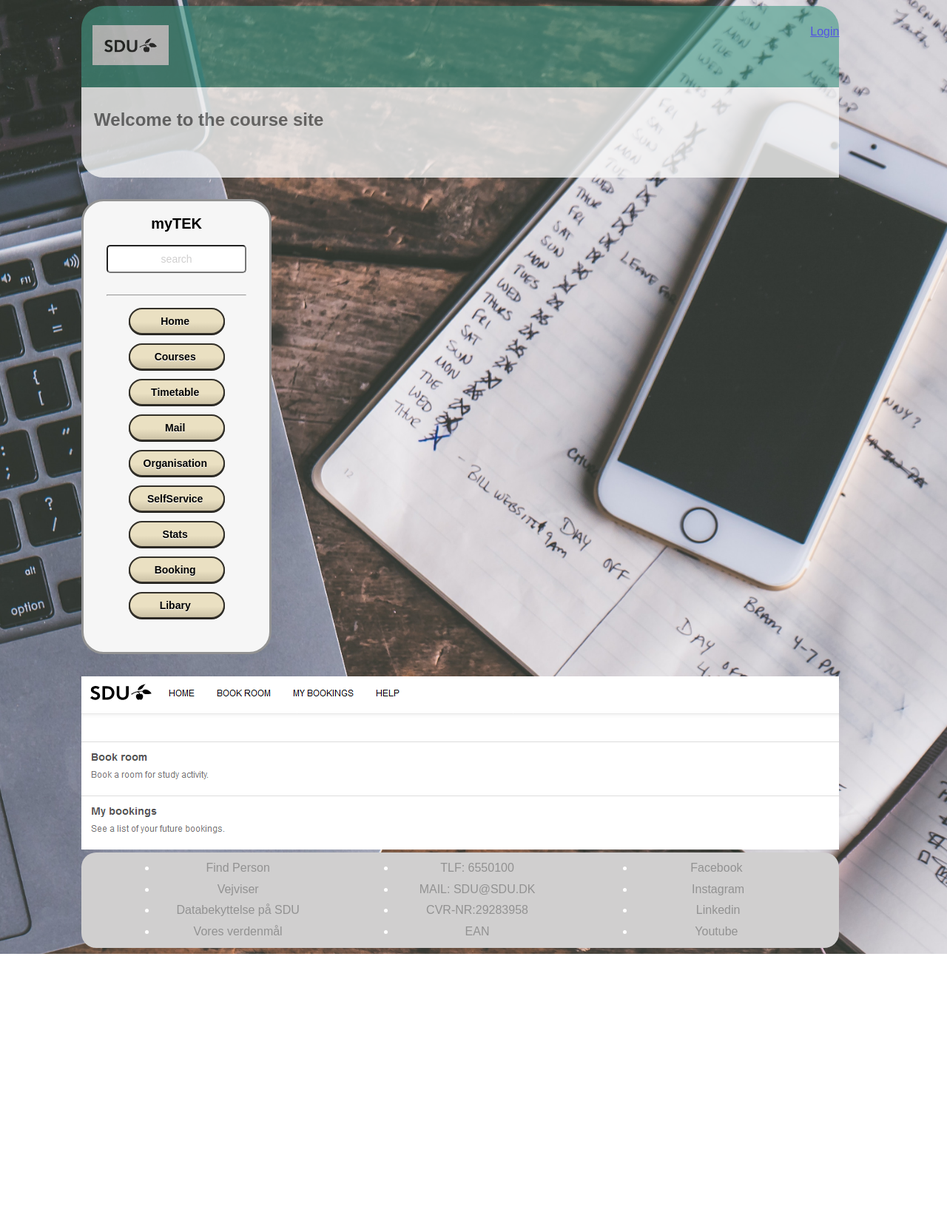
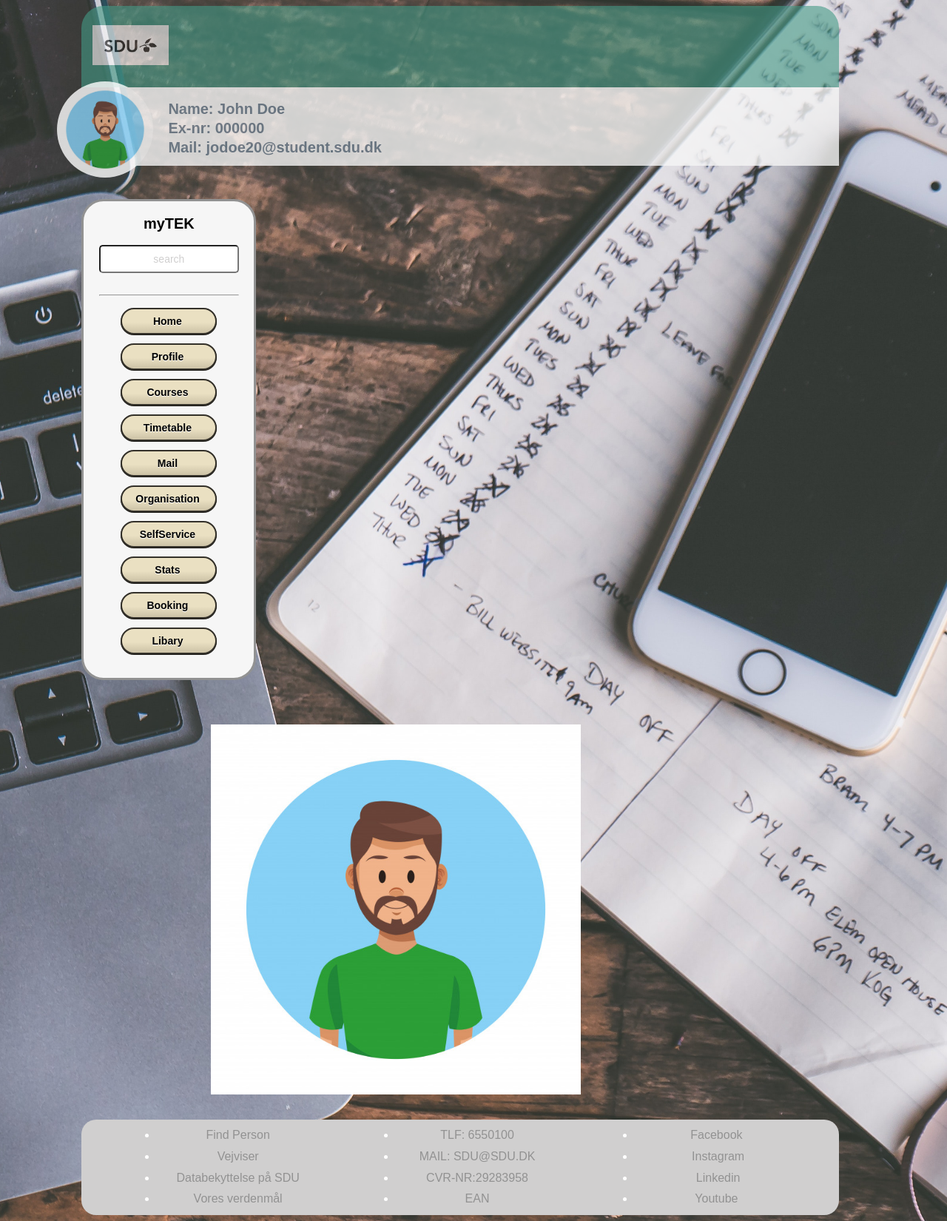
Before and after one commit to MagnusRoemer/BlackBoard2.0, a PHP site: page /Profile.html in a window 1280 px wide. Shown: the whole page at 74% size. Before the commit the page ends 1289 px from the top, so only its background shows below. Run offline with PHP 8.4, Linux system fonts and the light colour scheme.

Commit message:
Profile.html added + Cosmetic Change

```diff
--- a/Assets/styles/stylesheet.css
+++ b/Assets/styles/stylesheet.css
@@ -42,19 +42,21 @@ header {
 	font-family: 'Montserrat', sans-serif;
 	clear: both;
 	background-color: rgba(246,246,246,1.00);
-	color: dimgrey;
+	color: slategrey;
 	padding-left: 15px;
-	padding: 10px;
+	padding: 2px;
     border-bottom-left-radius: 30px;
+}
+#offer ul li{
+    margin: 8px;
+}
 
-}
 #offer ul li a{
     float:left;
     position: absolute;
     margin-left: 20px;
     font-size: 20px;
     font-weight: bold;
-
 }
 
 #offer #profilePic{
@@ -62,7 +64,7 @@ header {
     float: left;
     border-radius: 65px;
     margin-left: -35px;
-    margin-top: -25px;
+    margin-top: -10px;
 
 }
 
@@ -77,12 +79,12 @@ header {
 	font-family: 'Montserrat', sans-serif;
 	color: rgba(146,146,146,1.00);
 	float: left;
-	padding-left: 3%;
-	padding-right: 3%;
+	padding-left: 2%;
+	padding-right: 2%;
 	text-align: center;
 	background-color: rgba(246,246,246,1.00);
 	padding-top: 3px;
-	padding-bottom: 16px;
+	padding-bottom: 3px;
 	margin-bottom: 30px;
 	border-style: solid;
 	border-radius: 30px;
@@ -393,74 +395,12 @@ header #headerLinks a {
 	min-height: 100%;
 	min-width: 1040px;
 }
-.center {
+.mainContainer {
+
+  float: right;
   display: block;
   margin-left: auto;
   margin-right: auto;
-  width: 50%;
+  width: 80%;
+  margin: 30px;
 }
-/*
-.flip-card {
-  background-color: rgba(67,154,134,1.00);
-  width: 550px;
-  height: 300px;
-  margin-left: 300px;
-  margin-bottom: 50px;
-  border-style: solid;
-  border-radius: 30px;
-  perspective: 1000px;
-}
-
-.courses{
-	border-radius: 30px;
-	width: auto;
-  	height: auto;
-}
-
-
-.flip-card-inner {
-  position: relative;
-  width: 100%;
-  height: 100%;
-  text-align: center;
-  transition: transform 0.6s;
-  transform-style: preserve-3d;
-  box-shadow: 0 4px 8px 0 rgba(0,0,0,0.2);
-}
-
-.flip-card:hover .flip-card-inner {
-  transform: rotateY(180deg);
-}
-
-.flip-card-front, .flip-card-back {
-  position: absolute;
-  width: 100%;
-  height: 100%;
-  -webkit-backface-visibility: hidden;
-  backface-visibility: hidden;
-  border-radius: 20px;
-}
-
-.flip-card-front {
-  background-color: #bbb;
-  color: black;
-}
-
-.flip-card-back {
-  background-color: rgba(67,154,134,1.00);
-  color: white;
-  transform: rotateY(180deg);
-}
-
-.flex-container {
-  display: flex;
-  background-color: transparent;
-}
-
-.flex-container > div {
-  background-color: transparent;
-  margin: 10px;
-  padding: 5px;
-  font-size: 15px;
-}
-*/
--- a/Profile.html
+++ b/Profile.html
@@ -1,33 +1,39 @@
 <!doctype html>
 <html>
-	<head>
+
+<head>
     <meta charset="utf-8">
     <title>Home</title>
     <style type="text/css">
         @import url("Assets/styles/stylesheet.css");
+
     </style>
     <link href="Assets/styles/stylesheet.css" rel="stylesheet" type="text/css">
     <!--The following script tag downloads a font from the Adobe Edge Web Fonts server for use within the web page. We recommend that you do not modify it.-->
     <script>
         var __adobewebfontsappname__ = "dreamweaver"
+
     </script>
     <script src="http://use.edgefonts.net/montserrat:n4:default;source-sans-pro:n2:default.js" type="text/javascript"></script>
 </head>
 
 <body id="body">
     <div id="mainWrapper">
+        <div id="headerLinks">
+            <p><img src="Assets/images/download.png" alt="" width="310" height="163" id="SDU" />
+        </div>
         <header>
-            <!-- This is the header content. It contains Logo and links -->
-
-            <div id="headerLinks">
-                <p><img src="Assets/images/download.png" alt="" width="310" height="163" id="SDU" /><a href="#" title="Login/Register">Login</a></p>
-            </div>
+            <section id="offer">
+                <!-- The offer section displays a banner text for promotions -->
+                <a href="Profile.html" title="Profile"><img src="Assets/images/man-profile-cartoon_18591-58483.jpg" alt="Profile Picture" width="130" height="130" id="profilePic" </a>
+                    <!--<img src="Assets/images/man-profile-cartoon_18591-58483.jpg" alt="Profile Picture" width="130" height="130" id="profilePic" </p>-->
+                    <ul>
+                        <li><a>Name: John Doe</a></li>
+                        <li><a>Ex-nr: 000000</a></li>
+                        <li><a>Mail: jodoe20@student.sdu.dk</a></li>
+                    </ul>
+            </section>
         </header>
-        <section id="offer">
-            <!-- The offer section displays a banner text for promotions -->
-            <h2>&nbsp;Welcome to the course site&nbsp; &nbsp;</h2>
-            <p>&nbsp;</p>
-        </section>
         <div id="content">
             <section class="sidebar">
 
@@ -38,9 +44,10 @@
                             <!-- Title for menu-->myTEK </h2>
                         <input type="text" id="search" value="search">
                         <hr>
-                        <ul class="menuBotoons">
+                        <ul class="menuButtons">
                             <!-- List of links under menuset 1 -->
                             <li><a href="Index.html">Home&nbsp;</a></li>
+                            <li><a href="Profile.html">Profile&nbsp;</a></li>
                             <li><a href="Courses.html">Courses&nbsp;</a></li>
                             <li><a href="Timetable.html" title="Link">Timetable&nbsp;</a></li>
                             <li><a href="Mail.html" title="Link">Mail&nbsp;</a></li>
@@ -54,8 +61,7 @@
                 </div>
             </section>
             <section class="mainContent">
-
-                <div class="ProfileText"> <img src="Assets/images/BookingFull.png"> </div>
+                <div class="mainContainer" <a href="Profile.html" title="Profile"><img src="Assets/images/man-profile-cartoon_18591-58483.jpg" alt="Profile Picture" width="500" height="500" id="profilePic" </a>
 
             </section>
         </div>
@@ -87,4 +93,6 @@
             </div>
         </footer>
     </div>
-</body></html>
+</body>
+
+</html>
```
Also changed, not shown: Booking.html (+27 -15 lines), Courses.html (+25 -13 lines), Index.html (+9 -7 lines), Library.html (+27 -15 lines), Mail.html (+15 -10 lines), SelfService.html (+27 -14 lines), Timetable.html (+27 -14 lines).
